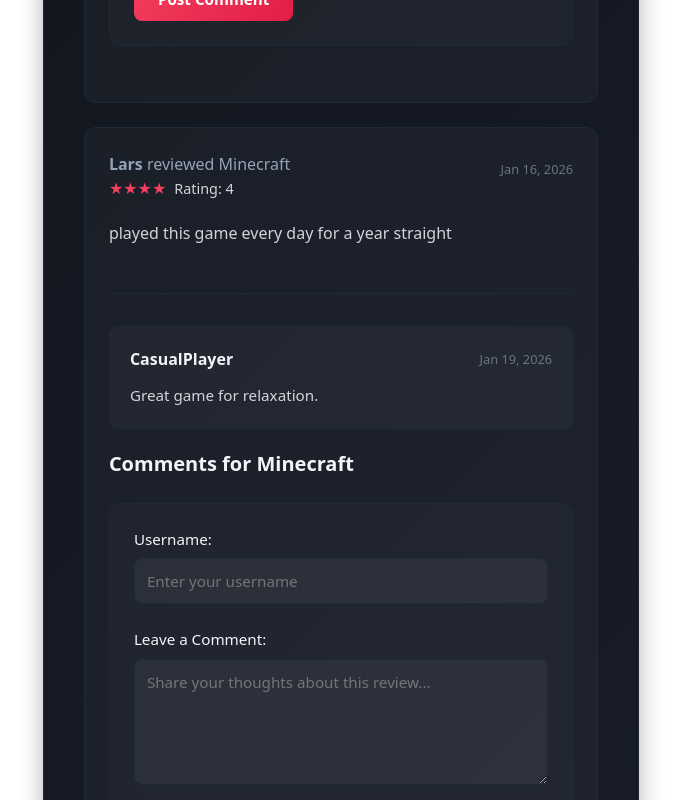
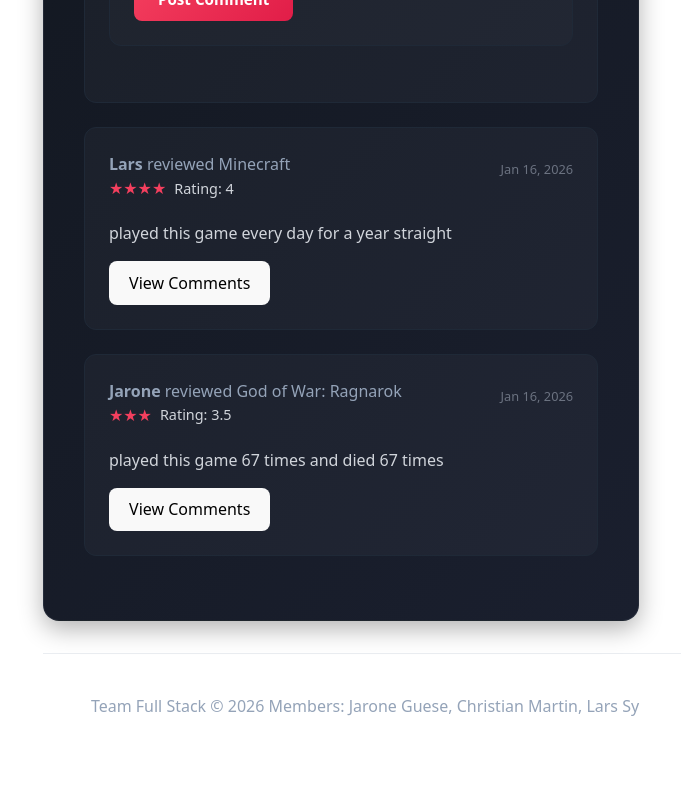
Before and after one commit to jguese3/full-stack-project, a React (Vite) app: page /reviews in a window 1280 px wide. Shown: the part 1140-1940 px from the top of the page, without its empty margins (299-980 px from the left). After the commit the page ends 1898 px from the top, so only its background shows below. Built offline with nearby package versions, Linux system fonts and the light colour scheme.

Commit message:
Added: lifted state and fix vercel error

```diff
--- a/src/App.tsx
+++ b/src/App.tsx
@@ -1,6 +1,6 @@
 import { Header } from './components/header/header'
 import { Footer } from './components/footer/footer'
-
+import { useState } from 'react'
 
 import { FriendStatus } from './components/friend_status/friend_status'
 import GameReview from './components/gamereview/GameReview'
@@ -10,6 +10,8 @@
 import './App.css'
 
 function App() {
+  const [selectedReviewId, setSelectedReviewId] = useState<number>(1);
+
   return (
     <>
       <Header />
@@ -18,7 +20,7 @@
           path="/"
         />
         <Route path="/backlog" element={<Backlog />} />
-        <Route path="/reviews" element={<GameReview />} />
+        <Route path="/reviews" element={<GameReview selectedReviewId={selectedReviewId} setSelectedReviewId={setSelectedReviewId} />} />
         <Route path="/friends" element={<FriendStatus />} />
       </Routes>
       <Footer />
--- a/src/components/GameReview/GameReview.tsx
+++ b/src/components/GameReview/GameReview.tsx
@@ -1,8 +1,13 @@
-import "./GameReview.css";
+import "./gamereview_module.css";
 import { reviews } from "../../data/reviewdata";
 import CommentSection from "../formcomments/commentsection";
 
-const GameReview = () => {
+interface GameReviewProps {
+  selectedReviewId: number;
+  setSelectedReviewId: (id: number) => void;
+}
+
+const GameReview = ({ selectedReviewId, setSelectedReviewId }: GameReviewProps) => {
   return (
     <section className="game-review">
       <h2>Reviews</h2>
@@ -23,7 +28,14 @@
               <time className="date">{review.date}</time>
             </header>
             <p className="review-text">{review.review}</p>
-            <CommentSection reviewId={review.id} reviewGame={review.game} />
+            {selectedReviewId === review.id && (
+              <CommentSection reviewId={review.id} reviewGame={review.game} />
+            )}
+            {selectedReviewId !== review.id && (
+              <button onClick={() => setSelectedReviewId(review.id)} className="view-comments-btn">
+                View Comments
+              </button>
+            )}
           </li>
         ))}
       </ul>
```
Also changed, not shown: src/components/GameReview/gamereview_module.css (renamed from src/components/GameReview/GameReview.css).
